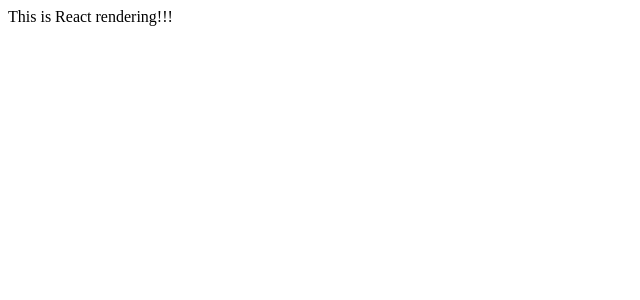
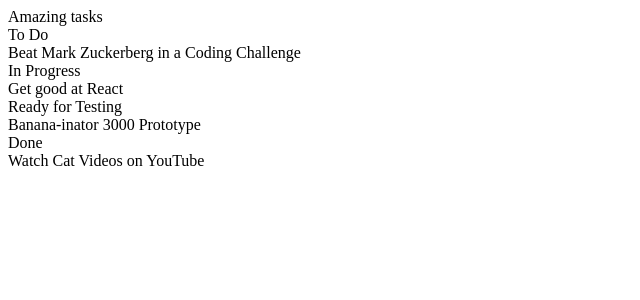
Before and after one commit to mealthebear/amazing-tasks, a React app: page / in a window 1280 px wide. Shown: the top 300 px of the page, without its empty margins (0-640 px from the left). Built offline with nearby package versions, Linux system fonts and the light colour scheme; the HTML template or start-up script is replaced by a standard one.

Commit message:
Added the task board and page header

```diff
--- a/client/src/components/App.js
+++ b/client/src/components/App.js
@@ -1,6 +1,8 @@
+import Header from './Header.js';
 import React, { Component } from 'react';
+import TaskBoard from './TaskBoard.js';
 
-export default class App extends Component {
+class App extends Component {
     constructor(props) {
         super(props);
         this.state = {};
@@ -9,8 +11,11 @@ export default class App extends Component {
     render() {
         return (
             <div>
-                This is React rendering!!!
+                <Header />
+                <TaskBoard />
             </div>
         )
     }
 }
+
+export default App;
--- /dev/null
+++ b/client/src/components/Header.js
@@ -0,0 +1,9 @@
+import React from 'react';
+
+const Header = (props) => (
+    <div className="header">
+        Amazing tasks
+    </div>
+)
+
+export default Header;
--- /dev/null
+++ b/client/src/components/TaskBoard.js
@@ -0,0 +1,32 @@
+import React from 'react';
+
+const TaskBoard = (props) => (
+    <div className="task-board">
+        <div className="status-block">
+            <div className="status-title">To Do</div>
+            <div className="tasks">
+                <div>Beat Mark Zuckerberg in a Coding Challenge</div>
+            </div>
+        </div>
+        <div className="status-block">
+            <div className="status-title">In Progress</div>
+            <div className="tasks">
+                <div>Get good at React</div>
+            </div>
+        </div>
+        <div className="status-block">
+            <div className="status-title">Ready for Testing</div>
+            <div className="tasks">
+                <div>Banana-inator 3000 Prototype</div>
+            </div>
+        </div>
+        <div className="status-block">
+            <div className="status-title">Done</div>
+            <div className="tasks">
+                <div>Watch Cat Videos on YouTube</div>
+            </div>
+        </div>
+    </div>
+)
+
+export default TaskBoard;
```
